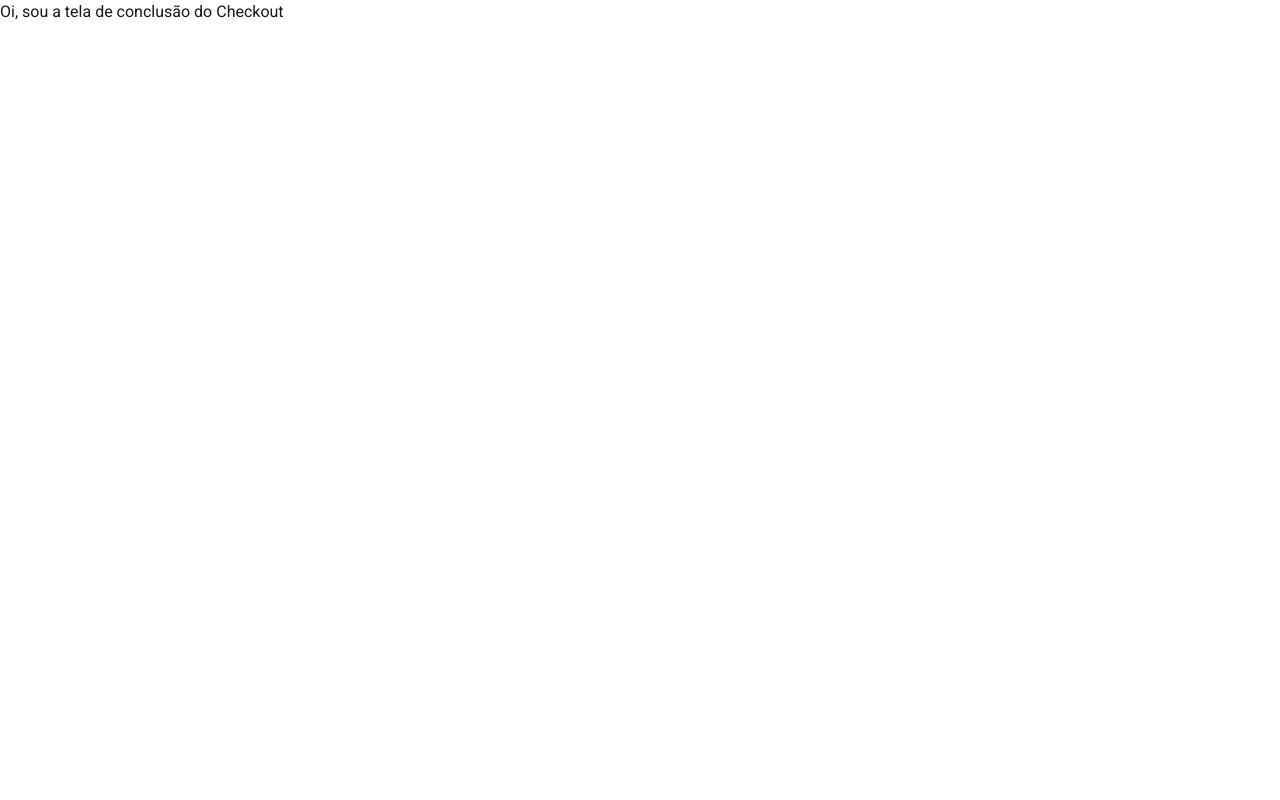
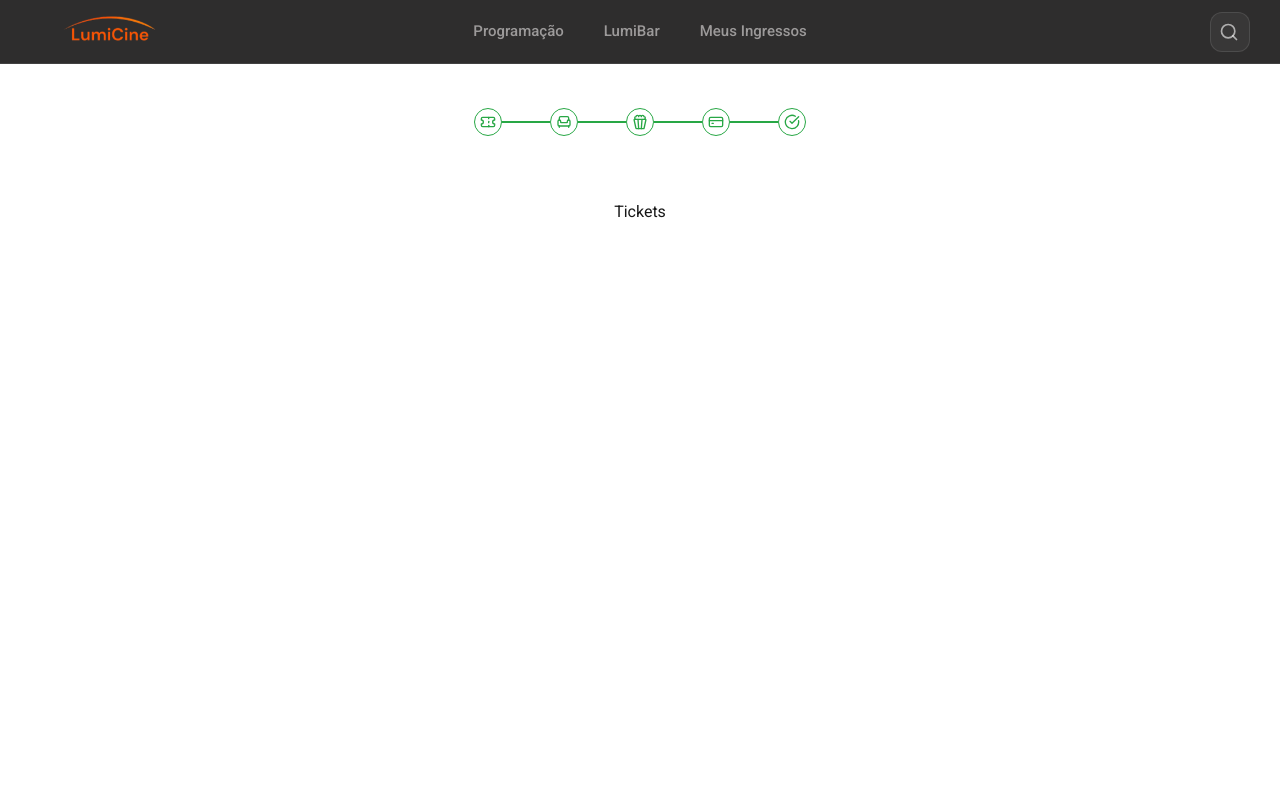
Before and after one commit to MaduDev003/LumiCine, a Next.js app: page /checkout/concluded in a window 1280 px wide. Shown: the top 800 px of the page. Built offline with nearby package versions, Linux system fonts and the light colour scheme.

Commit message:
fix: getProgressStateColors

```diff
--- a/src/features/checkout/components/checkoutProgress.tsx
+++ b/src/features/checkout/components/checkoutProgress.tsx
@@ -24,23 +24,26 @@ export default function CheckoutProgress({type}: Props) {
 
   function getProgressStateColors(index: number) {
     const isActive = index === activeIndex;
-    const isConcluded = index < activeIndex;
+    const isStepConcluded = index < activeIndex;
     const isInactive = index > activeIndex;
+    const finalStep =  types[types.length - 1].id;
 
-    if(isActive) {
-      return {
-       container: "border-font-secondary-dark",
-      icon: "#adadad",
-      bar: "bg-font-secondary-dark"
-      }
-    }
-   if (isConcluded) {
+    if (isStepConcluded || finalStep === type) {
         return {
           container: "border-[#28A745]",
           icon: "#28A745",
           bar: "bg-[#28A745]",
         };
     }
+
+    if(isActive) {
+      return {
+        container: "border-font-secondary-dark",
+        icon: "#adadad",
+        bar: "bg-font-secondary-dark"
+      }
+    }
+
     if(isInactive) {
       return {
         container:"border-secondary-dark",
--- a/src/features/checkout/concludedPage.tsx
+++ b/src/features/checkout/concludedPage.tsx
@@ -1,7 +1,38 @@
-export default function ConcludedPage(){
+"use client"
+
+import { useState } from "react";
+import { useMovieContext } from "@/src/context/MovieContext";
+import CheckoutProgress from "./components/CheckoutProgress";
+import CheckoutProduct from "./components/CheckoutProduct";
+import Header from "@/src/components/layout/Header";
+import Footer from "@/src/components/layout/Footer";
+
+export default function ConcludedPage() {
+    const [menu, setMenu] = useState(false);
+    const { nowPlayingMoviesData, comingSoonMoviesData } = useMovieContext();
+
     return (
         <>
-            <h2>Oi, sou a tela de conclusão do Checkout</h2>
+            <Header
+                setMenu={setMenu}
+                allMoviesForSearch={[
+                    ...nowPlayingMoviesData,
+                    ...comingSoonMoviesData
+                ]}
+            />
+            <main className="mt-3 md:mb-10 mb-17">
+                <div className="px-3 flex justify-center pt-8">
+                    <div className="w-full max-w-280 mx-auto pb-0 lg:pb-5 flex flex-col gap-4 lg:min-h-200">
+                        <CheckoutProgress type="concluded"/>
+                        <div className="flex flex-col-reverse lg:flex-row gap-8 items-stretch lg:h-220 sm:h-400 lg:mt-4 mt-10">
+                            <div className="flex-2 gap-10 flex flex-col lg:mt-0 mt-10 items-center">
+                                <h2>Tickets</h2>
+                            </div>
+                        </div>
+                    </div>
+                </div>
+            </main>
+            <Footer />
         </>
     )
 }
--- /dev/null
+++ b/src/utils/fixValueForBrazilianFormat.tsx
@@ -0,0 +1,6 @@
+export function BRFormat(value: number){
+    return value.toLocaleString('pt-BR', {
+        minimumFractionDigits: 2,
+        maximumFractionDigits: 2
+    });
+}
```
